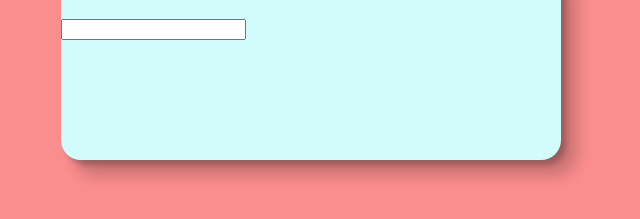
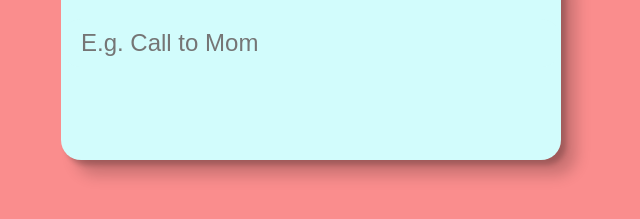
Before and after one commit to Tairlann/myTodoList, a plain HTML site: page index.html in a window 1280 px wide. Shown: the part 61-280 px from the top of the page, without its empty margins (329-969 px from the left). Drawn offline with Linux system fonts and the light colour scheme.

Commit message:
fixed errors with input element

```diff
--- a/index.html
+++ b/index.html
@@ -10,7 +10,16 @@
   <body>
     <div class="container">
       <h1>Add your first todo</h1>
-      <input onkeydown=" press(event)" type="text" id="inp" class="inp" />
+      <input
+        onkeydown=" press(event)"
+        type="text"
+        id="inp"
+        class="inp"
+        autocomplete="off"
+        placeholder="E.g. Call to Mom"
+        required
+        autofocus
+      />
 
       <ul id="myUL"></ul>
     </div>
--- a/styles.css
+++ b/styles.css
@@ -1,3 +1,6 @@
+* {
+  box-sizing: border-box;
+}
 body {
   background-color: #fa8d8d;
 }
@@ -15,6 +18,16 @@ body {
 h1 {
   text-align: center;
 }
+input {
+  padding-left: 20px;
+  width: 100%;
+  height: 3rem;
+  font-size: 24px;
+  border: none;
+  border-radius: 20px;
+  outline: none;
+  background-color: rgb(210, 252, 252);
+}
 
 ul li.checked {
   background: #888;
```
